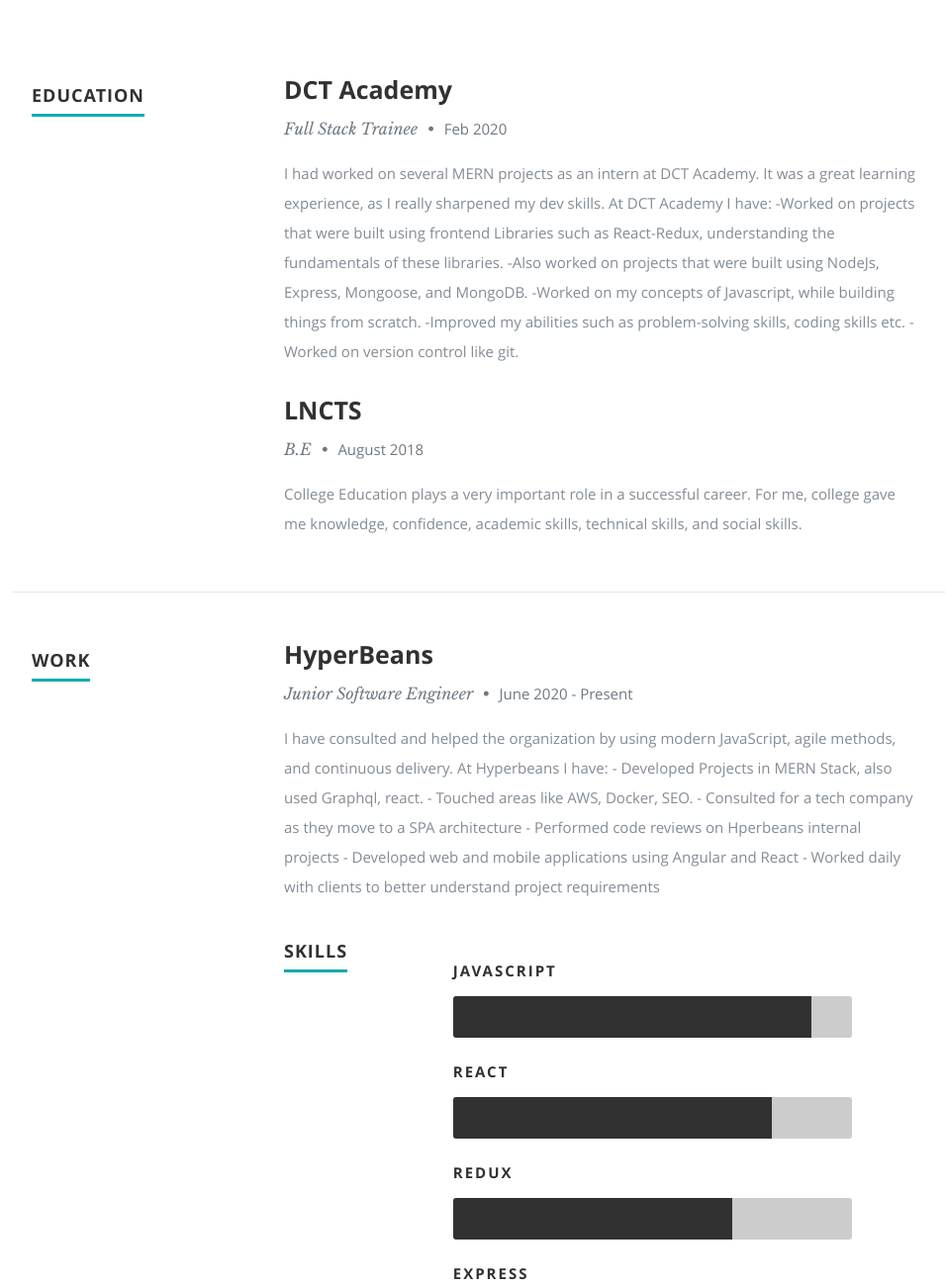
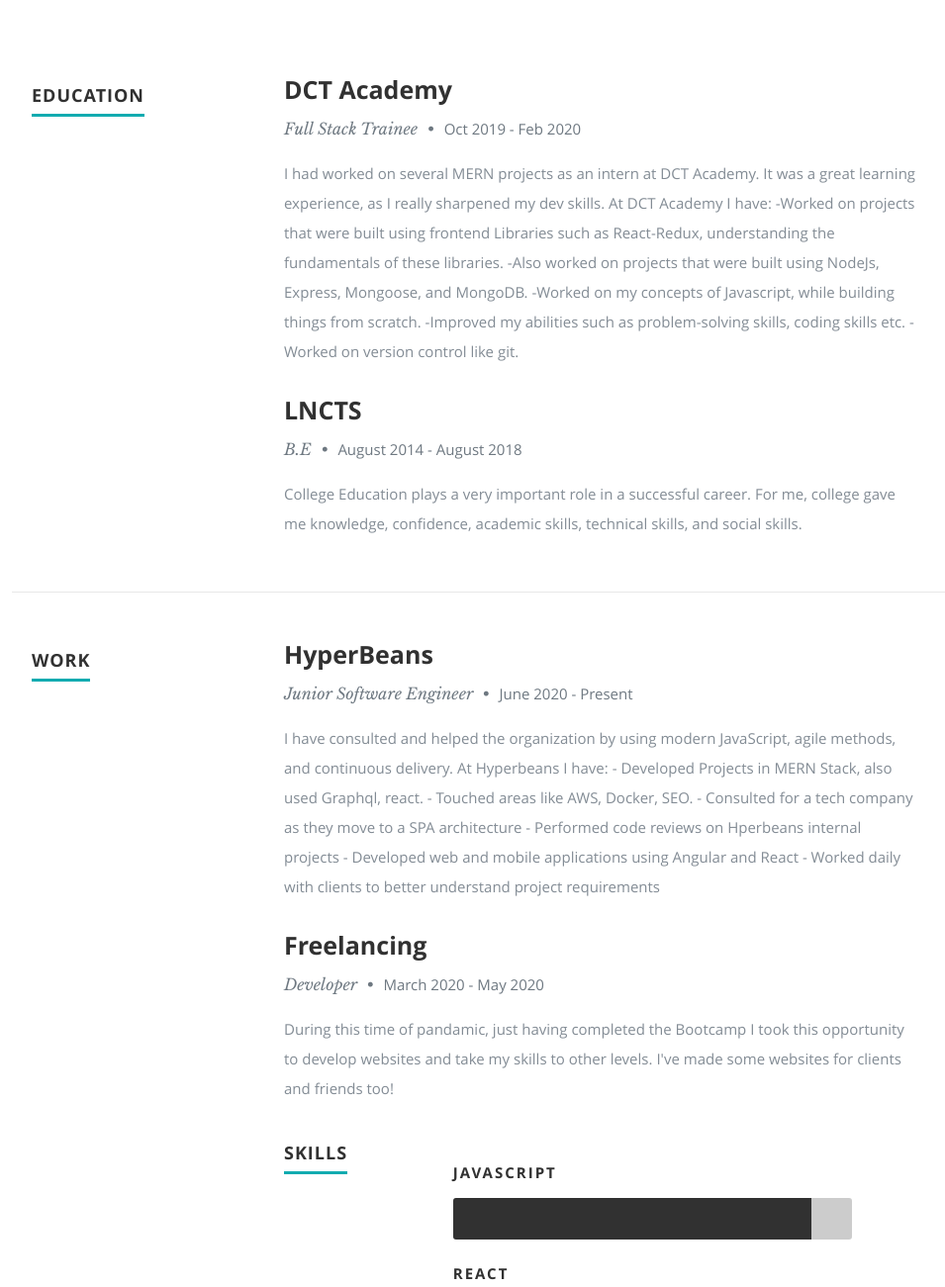
Before and after one commit to yashjais/yashjais.github.io, a plain HTML site: page index.html in a window 1280 px wide. Shown: the part 1480-2781 px from the top of the page at 99% size, without its empty margins (118-1073 px from the left). Drawn offline with nearby package versions, Linux system fonts and the light colour scheme.

Commit message:
more changes to work section

```diff
--- a/index.html
+++ b/index.html
@@ -148,7 +148,7 @@
             <h3>DCT Academy</h3>
             <p class="info">
               Full Stack Trainee <span>&bull;</span>
-              <em class="date">Feb 2020</em>
+              <em class="date">Oct 2019 - Feb 2020</em>
             </p>
 
             <p>
@@ -169,7 +169,7 @@
             <h3>LNCTS</h3>
             <p class="info">
               B.E <span>&bull;</span>
-              <em class="date">August 2018</em>
+              <em class="date">August 2014 - August 2018</em>
             </p>
 
             <p>
@@ -214,26 +214,19 @@
             </div>
           </div>
     <!-- item end -->
-    <!--
           <div class="row item">
             <div class="twelve columns">
-              <h3>Super Cool Studio</h3>
+              <h3>Freelancing</h3>
               <p class="info">
-                UX Designer <span>&bull;</span>
-                <em class="date">March 2007 - February 2010</em>
+                Developer <span>&bull;</span>
+                <em class="date">March 2020 - May 2020</em>
               </p>
 
               <p>
-                This is Photoshop's version of Lorem Ipsum. Proin gravida nibh
-                vel velit auctor aliquet. Aenean sollicitudin, lorem quis
-                bibendum auctor, nisi elit consequat ipsum, nec sagittis sem
-                nibh id elit. Duis sed odio sit amet nibh vulputate cursus a sit
-                amet mauris. Morbi accumsan ipsum velit. Nam nec tellus a odio
-                tincidunt auctor a ornare odio. Sed non mauris vitae erat
+                During this time of pandamic, just having completed the Bootcamp I took this opportunity to develop websites and take my skills to other levels. I've made some websites for clients and friends too!
               </p>
             </div>
           </div>
-          -->
     <!-- item end -->
     <!--</div>-->
     <!-- main-col end -->
```
